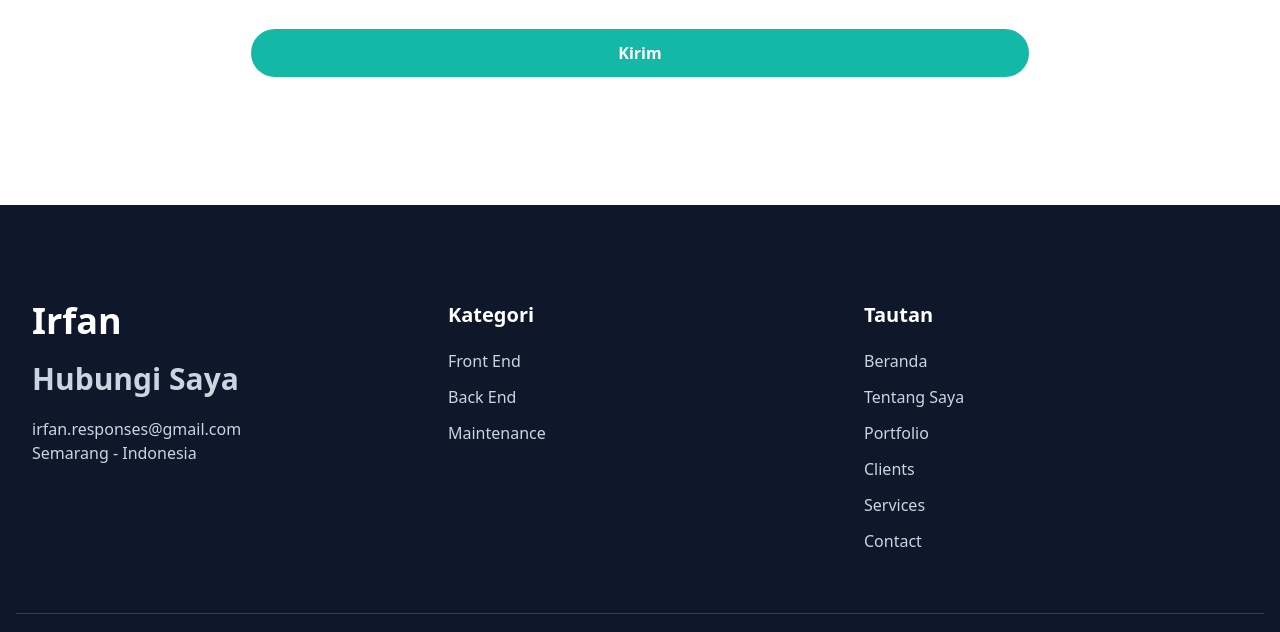
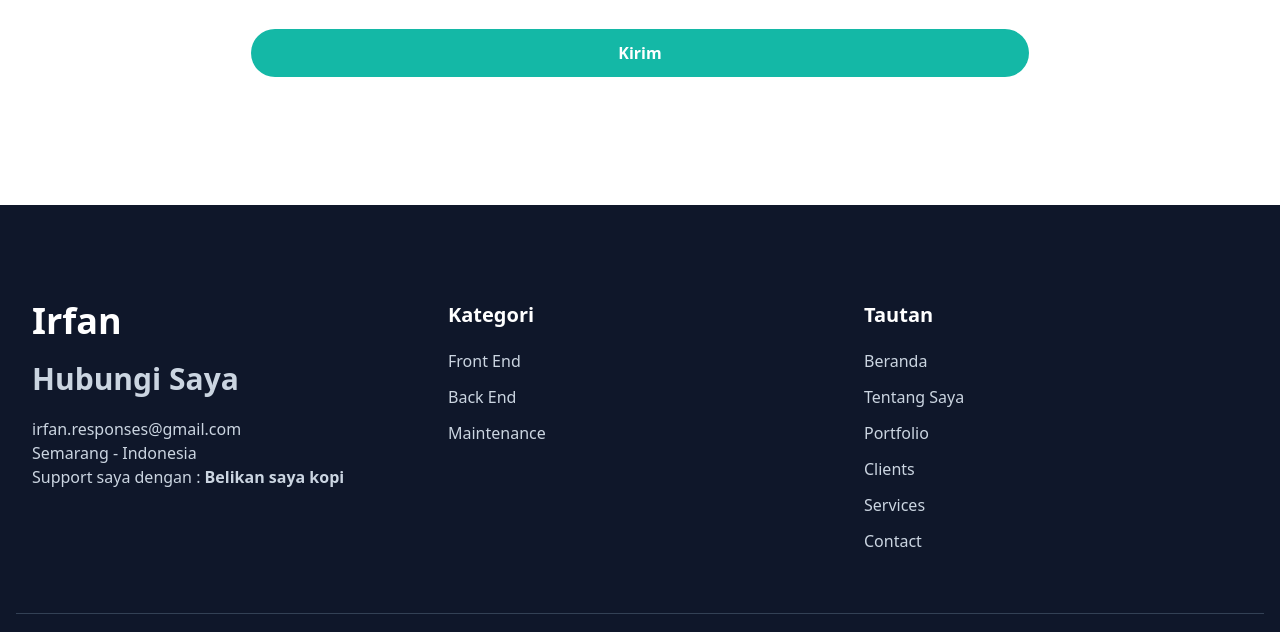
Before and after one commit to IrfanNha/davinchi-X.github.io, a website: page index.html in a window 1280 px wide. Shown: the part 4865-5497 px from the top of the page. Drawn offline with nearby package versions, Linux system fonts and the light colour scheme.

Commit message:
Update index.html

```diff
--- a/index.html
+++ b/index.html
@@ -618,6 +618,8 @@
               <h3 class="mb-5 text-3xl font-bold">Hubungi Saya</h3>
               <p>irfan.responses@gmail.com</p>
               <p>Semarang - Indonesia</p>
+              <p>Support saya dengan : <a href="https://saweria.co/irfanntr" class="font-bold">Belikan saya kopi</a></p>
+
             </div>
           </div>
 
```
